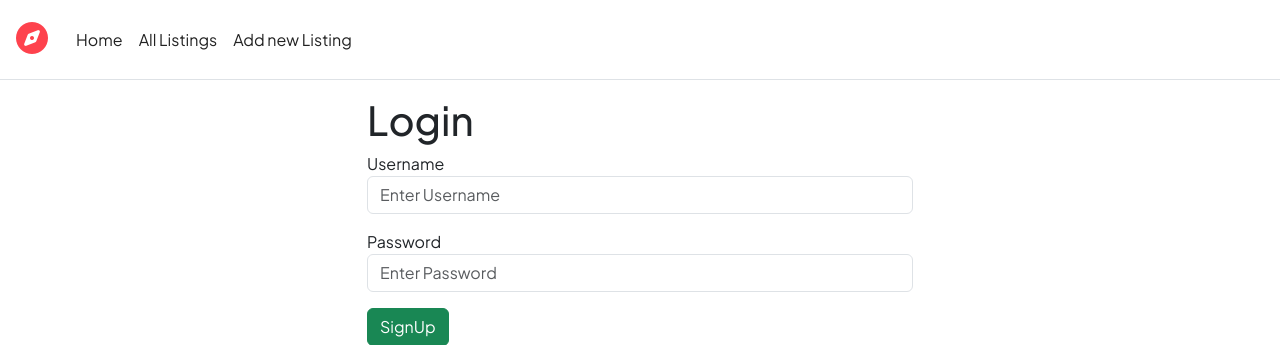
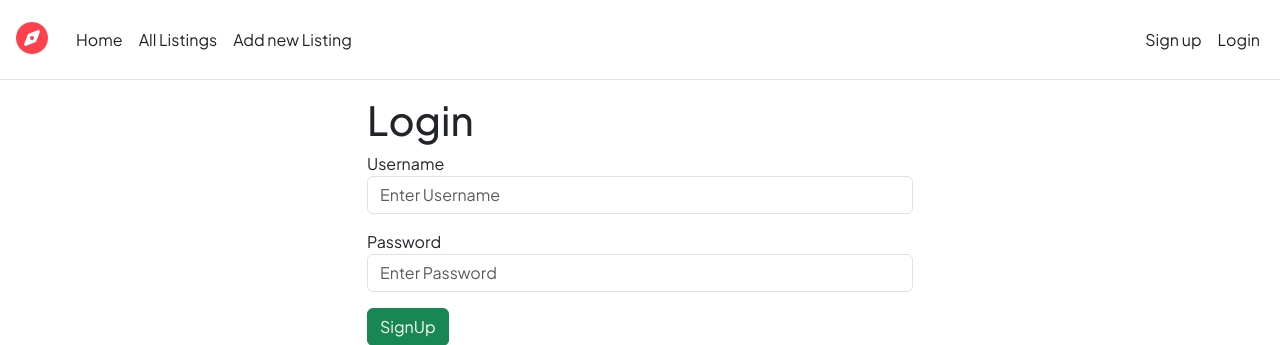
Before and after one commit to kaustubhk134/Stayzio-webApp, a Node server app: page /login in a window 1280 px wide. Shown: the top 345 px of the page. Run offline with Node 20, Linux system fonts and the light colour scheme; some libraries are stand-ins or nearby versions.

Commit message:
added styling and login after signUp

```diff
--- a/app.js
+++ b/app.js
@@ -69,6 +69,7 @@ app.use((req, res, next) => {
     res.locals.success = req.flash("success");
     // console.log(res.locals.success);
     res.locals.error = req.flash("error");
+    res.locals.currUser = req.user;
     next();
 });
 
--- a/routes/user.js
+++ b/routes/user.js
@@ -14,8 +14,13 @@ router.post("/signup", wrapAsync(async (req, res) => {
         const newUser = new User({email, username});
         const registeredUser = await User.register(newUser, password);
         console.log(registeredUser);
-        req.flash("success", "Welcome to Stayzio!");
-        res.redirect("/listings");
+        req.login(registeredUser, (err) => {
+            if(err) {
+                return next(err);
+            }
+            req.flash("success", "Welcome to Stayzio!");
+            res.redirect("/listings");
+        })
     } catch (e) {
         req.flash("error", e.message);
         res.redirect("/signup");
--- a/views/includes/navbar.ejs
+++ b/views/includes/navbar.ejs
@@ -12,6 +12,15 @@
         <a class="nav-link" href="/listings/new">Add new Listing</a>
         <!-- <a class="nav-link disabled" aria-disabled="true">Disabled</a> -->
       </div>
+      <div class="navbar-nav ms-auto">
+        <% if(!currUser) { %>
+        <a class="nav-link" href="/signup">Sign up</a>
+        <a class="nav-link" href="/login">Login</a>
+        <% } %>
+        <% if(currUser) { %>
+        <a class="nav-link" href="/logout">Logout</a>
+        <% } %>
+      </div>
     </div>
   </div>
 </nav>
```
